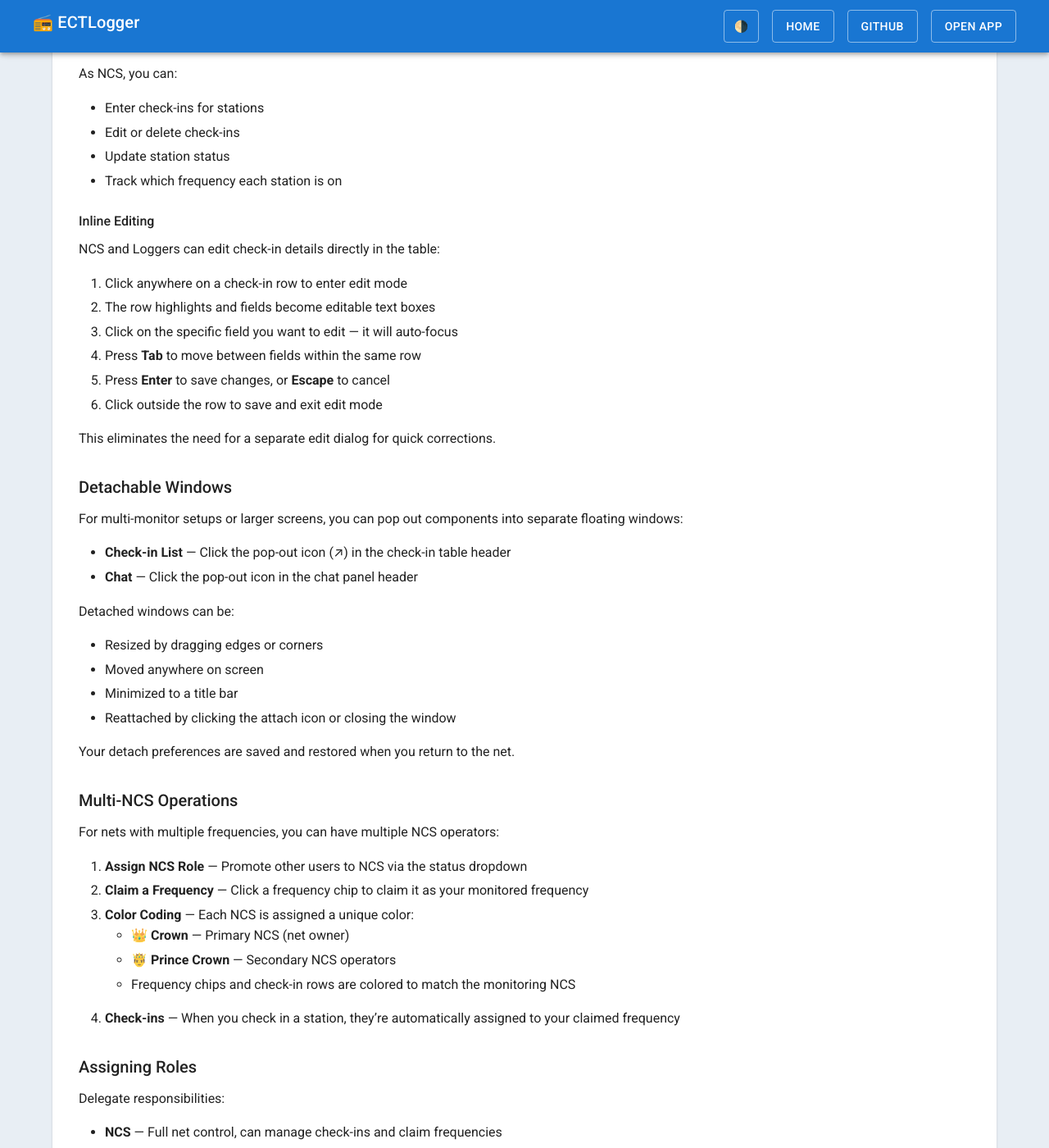
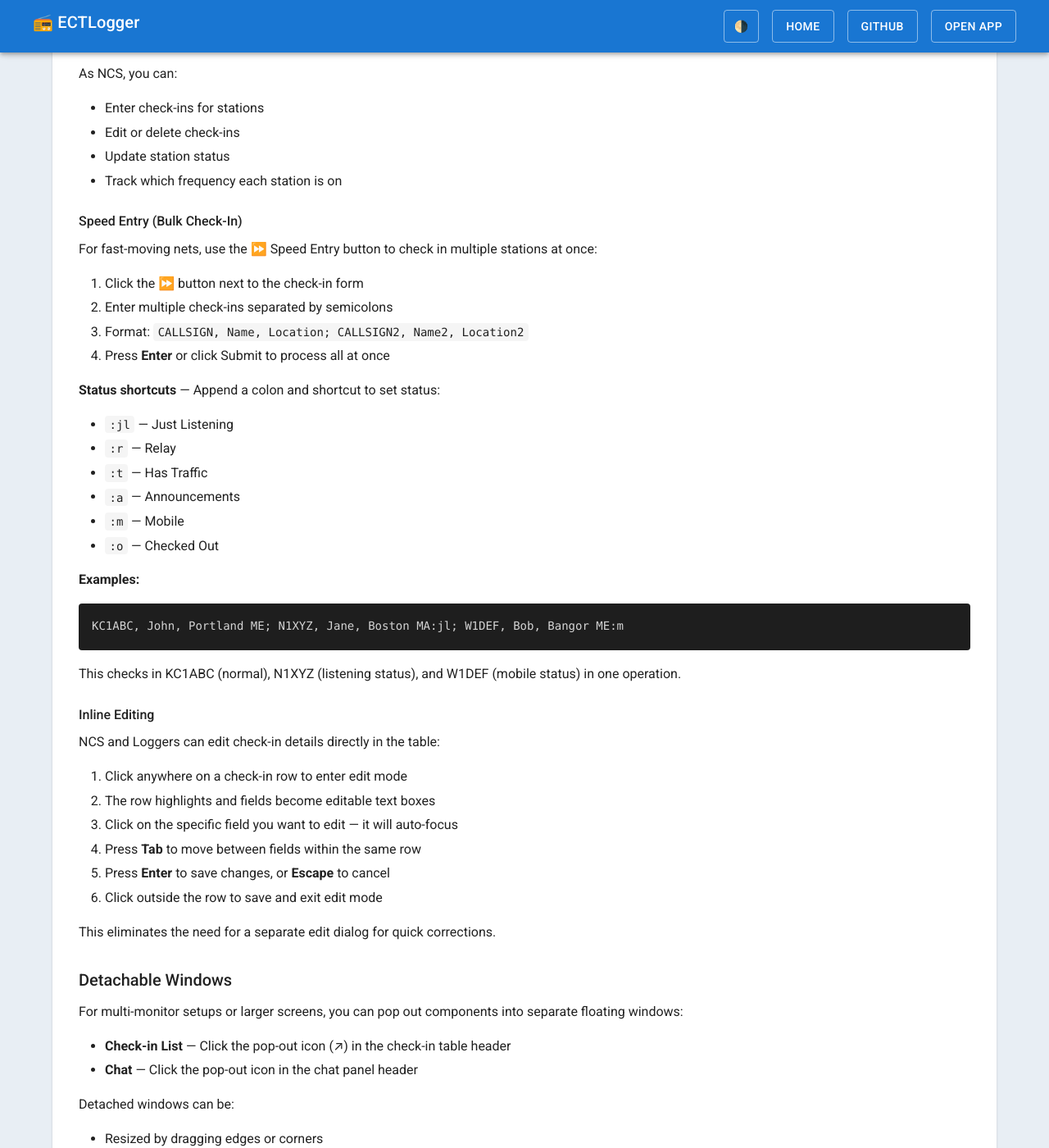
Before and after one commit to bradbrownjr/ectlogger, a Jekyll site: the page built from docs/USER-GUIDE.md, in a window 1280 px wide and 1400 px high, scrolled down 5045 px. Shown: the whole window at 82% size. Built offline with Jekyll 4.4.1, drawn with Linux system fonts in a browser that asks for light colours; our own code applies the rules of GitHub Pages for plain Markdown files.

Commit message:
Add Speed Entry (Bulk Check-In) documentation to USER-GUIDE

````diff
--- a/docs/USER-GUIDE.md
+++ b/docs/USER-GUIDE.md
@@ -191,6 +191,30 @@ As NCS, you can:
 - Update station status
 - Track which frequency each station is on
 
+#### Speed Entry (Bulk Check-In)
+
+For fast-moving nets, use the ⏩ Speed Entry button to check in multiple stations at once:
+
+1. Click the **⏩** button next to the check-in form
+2. Enter multiple check-ins separated by semicolons
+3. Format: `CALLSIGN, Name, Location; CALLSIGN2, Name2, Location2`
+4. Press **Enter** or click Submit to process all at once
+
+**Status shortcuts** — Append a colon and shortcut to set status:
+- `:jl` — Just Listening
+- `:r` — Relay
+- `:t` — Has Traffic
+- `:a` — Announcements
+- `:m` — Mobile
+- `:o` — Checked Out
+
+**Examples:**
+```
+KC1ABC, John, Portland ME; N1XYZ, Jane, Boston MA:jl; W1DEF, Bob, Bangor ME:m
+```
+
+This checks in KC1ABC (normal), N1XYZ (listening status), and W1DEF (mobile status) in one operation.
+
 #### Inline Editing
 
 NCS and Loggers can edit check-in details directly in the table:
````
Also changed, not shown: README.md (+1 -0 lines).
